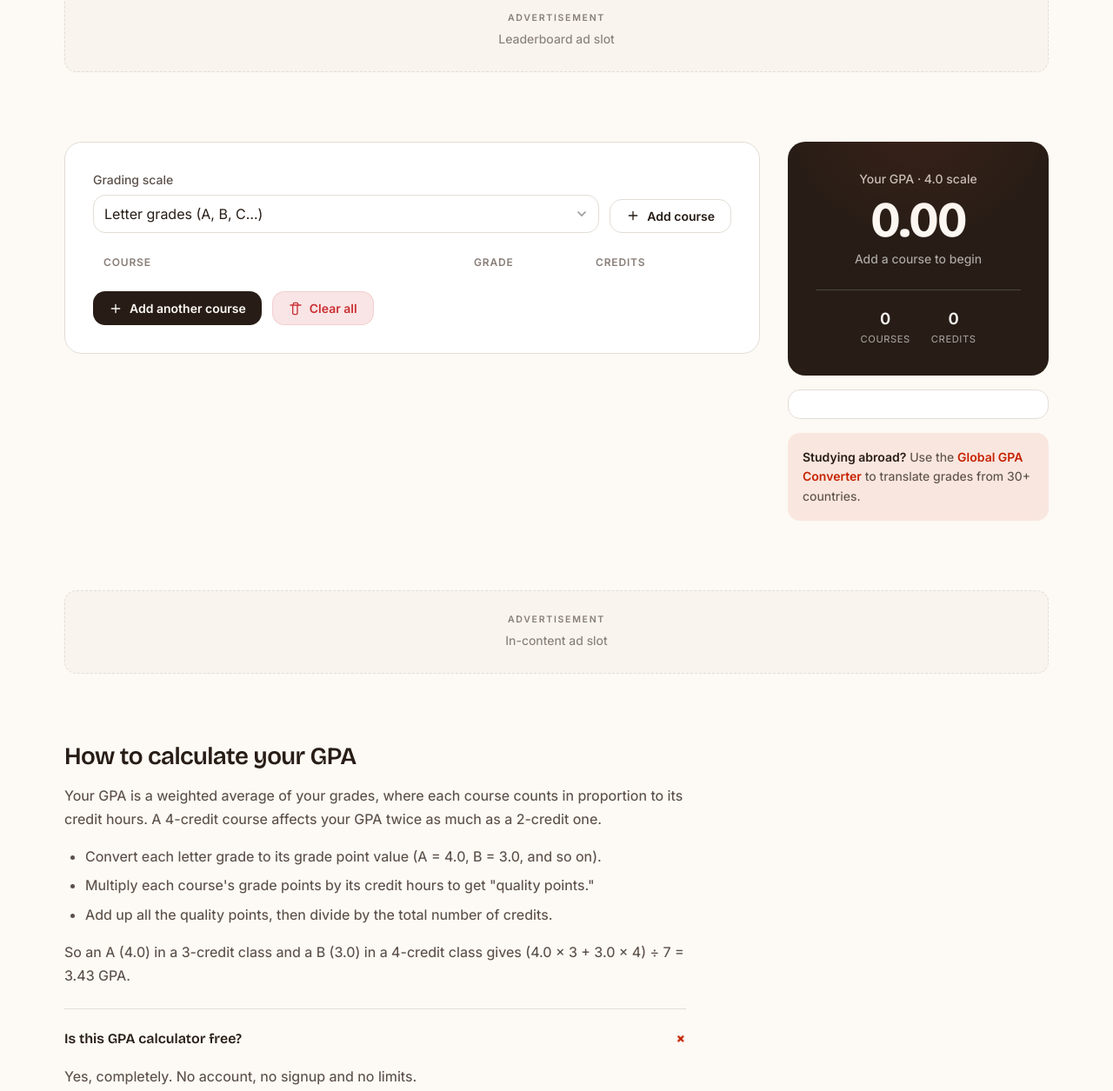
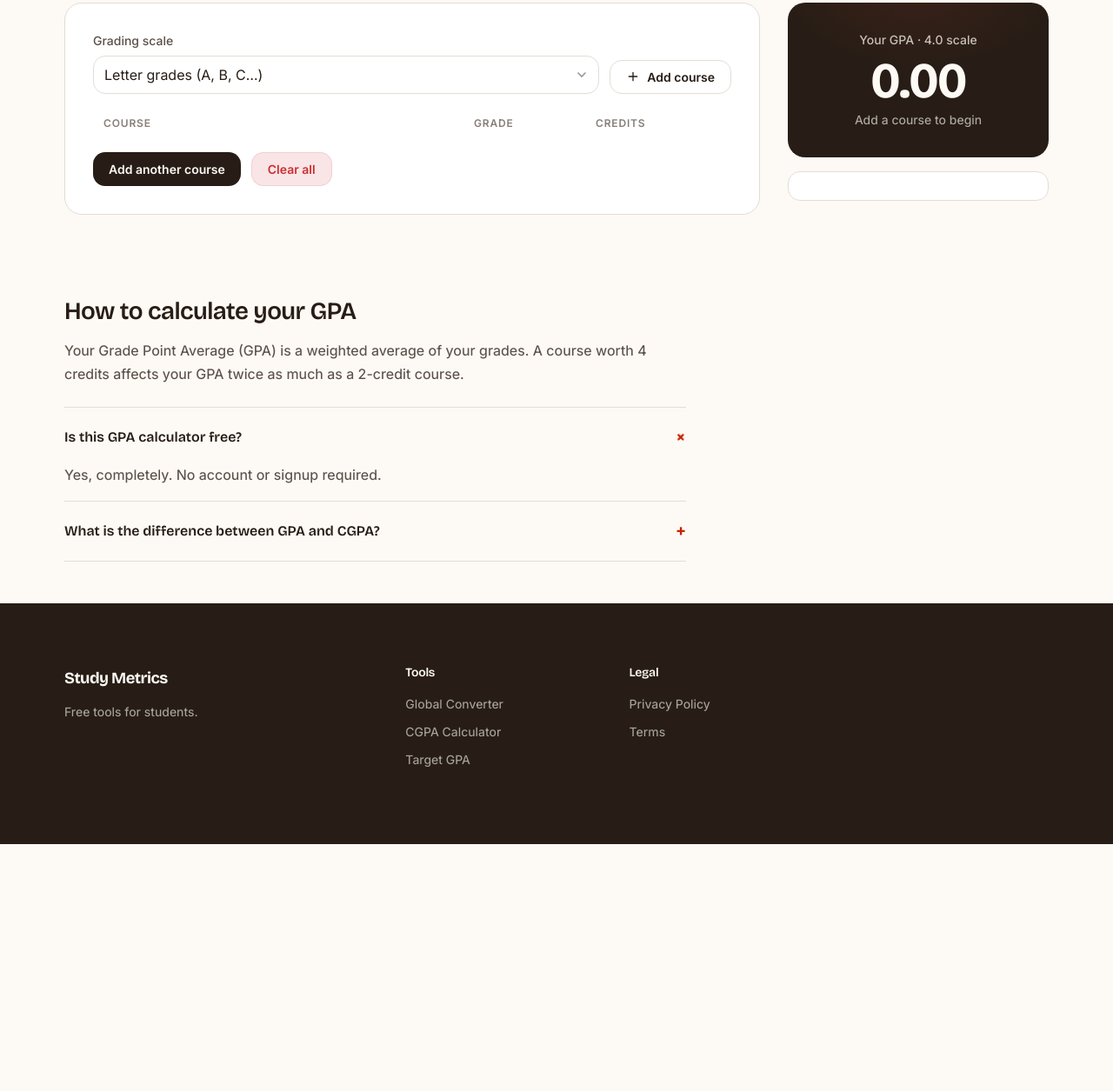
Before and after one commit to qazianwaar1996-prog/study-metrics, a plain HTML site: page gpa.html in a window 1280 px wide. Shown: the part 363-1618 px from the top of the page at 87% size. After the commit the page ends 1334 px from the top, so only its background shows below. Drawn offline with nearby package versions, Linux system fonts and the light colour scheme.

Commit message:
Update gpa.html

```diff
--- a/gpa.html
+++ b/gpa.html
@@ -5,27 +5,11 @@
 <meta name="viewport" content="width=device-width, initial-scale=1.0">
 <title>GPA Calculator — Study Metrics</title>
 <meta name="description" content="Free GPA calculator. Add your courses, grades and credit hours to instantly calculate your weighted grade point average on the 4.0 scale. No signup.">
-<link rel="canonical" href="https://studymetrics.app/gpa.html">
 <link rel="icon" type="image/svg+xml" href="images/favicon.svg">
-<link rel="icon" type="image/png" href="images/favicon.png">
-<link rel="apple-touch-icon" href="images/favicon.png">
-<meta property="og:type" content="website">
-<meta property="og:site_name" content="Study Metrics">
-<meta property="og:title" content="GPA Calculator — Study Metrics">
-<meta property="og:description" content="Free weighted GPA calculator on the 4.0 scale. No signup, no limits.">
-<meta property="og:url" content="https://studymetrics.app/gpa.html">
-<meta property="og:image" content="https://studymetrics.app/images/og-image.png">
-<meta name="twitter:card" content="summary_large_image">
-<meta name="twitter:title" content="GPA Calculator — Study Metrics">
-<meta name="twitter:description" content="Free weighted GPA calculator. No signup.">
-<meta name="twitter:image" content="https://studymetrics.app/images/og-image.png">
-<script type="application/ld+json">
-{"@context":"https://schema.org","@type":"FAQPage","mainEntity":[{"@type":"Question","name":"Is this GPA calculator free?","acceptedAnswer":{"@type":"Answer","text":"Yes, completely. Every tool on Study Metrics is free to use with no account, no signup and no limits."}},{"@type":"Question","name":"Does my data get saved or sent anywhere?","acceptedAnswer":{"@type":"Answer","text":"No. All calculations happen right in your browser. Your courses and grades never leave your device."}},{"@type":"Question","name":"What's the difference between GPA and CGPA?","acceptedAnswer":{"@type":"Answer","text":"GPA usually refers to a single term, while CGPA rolls up every semester of your degree."}}]}
-</script>
+<link rel="stylesheet" href="css/style.css">
 <link rel="preconnect" href="https://fonts.googleapis.com">
 <link rel="preconnect" href="https://fonts.gstatic.com" crossorigin>
 <link href="https://fonts.googleapis.com/css2?family=Bricolage+Grotesque:opsz,wght@12..96,500;12..96,600;12..96,700&family=Inter:wght@400;450;500;600&display=swap" rel="stylesheet">
-<link rel="stylesheet" href="css/style.css">
 </head>
 <body>
 <header class="site-head">
@@ -35,6 +19,7 @@
     <div class="nav-cta"><a href="index.html#tools" class="btn btn-ghost">All tools</a><button class="menu-toggle" id="menuToggle" aria-label="Menu"><svg viewBox="0 0 24 24" fill="none" stroke="currentColor" stroke-width="2" stroke-linecap="round"><path d="M4 6h16M4 12h16M4 18h16"/></svg></button></div>
   </div>
 </header>
+
 <section class="tool-head">
   <div class="grid-bg"></div>
   <div class="wrap">
@@ -43,7 +28,7 @@
     <p>Add your courses, pick each grade and enter the credit hours. Your weighted GPA updates instantly on the 4.0 scale.</p>
   </div>
 </section>
-<div class="ad-slot" aria-hidden="true"><div class="ad-inner"><span class="tag">Advertisement</span><span class="hint">Leaderboard ad slot</span></div></div>
+
 <div class="wrap">
   <div class="tool-layout">
     <div class="calc-main">
@@ -60,8 +45,8 @@
           <div id="rows"></div>
         </div>
         <div class="calc-actions">
-          <button class="btn btn-primary" id="addRow2"><svg viewBox="0 0 24 24" fill="none" stroke="currentColor" stroke-width="2" stroke-linecap="round"><path d="M12 5v14M5 12h14"/></svg>Add another course</button>
-          <button class="btn btn-danger" id="clearAll"><svg viewBox="0 0 24 24" fill="none" stroke="currentColor" stroke-width="2" stroke-linecap="round"><path d="M3 6h18M8 6V4a2 2 0 0 1 2-2h4a2 2 0 0 1 2 2v2m-9 0v14a2 2 0 0 0 2 2h4a2 2 0 0 0 2-2V6"/></svg>Clear all</button>
+          <button class="btn btn-primary" id="addRow2">Add another course</button>
+          <button class="btn btn-danger" id="clearAll">Clear all</button>
         </div>
       </div>
     </div>
@@ -70,38 +55,33 @@
         <div class="label">Your GPA · 4.0 scale</div>
         <div class="gpa-big tnum" id="gpaOut">0.00</div>
         <div class="gpa-sub" id="gpaLetter">Add a course to begin</div>
-        <div class="gpa-meta"><div><div class="n tnum" id="mCourses">0</div><div class="l">Courses</div></div><div><div class="n tnum" id="mCredits">0</div><div class="l">Credits</div></div></div>
       </div>
       <div class="scale-note" id="scaleNote"></div>
-      <div class="scale-note" style="background:var(--accent-dim);border-color:transparent"><b>Studying abroad?</b> Use the <a href="gpa-converter.html" style="color:var(--accent-strong);font-weight:600">Global GPA Converter</a> to translate grades from 30+ countries.</div>
     </div>
   </div>
 </div>
-<div class="ad-slot" aria-hidden="true"><div class="ad-inner"><span class="tag">Advertisement</span><span class="hint">In-content ad slot</span></div></div>
+
 <div class="wrap">
   <div class="prose">
     <h2>How to calculate your GPA</h2>
-    <p>Your GPA is a weighted average of your grades, where each course counts in proportion to its credit hours. A 4-credit course affects your GPA twice as much as a 2-credit one.</p>
-    <ul><li>Convert each letter grade to its grade point value (A = 4.0, B = 3.0, and so on).</li><li>Multiply each course's grade points by its credit hours to get "quality points."</li><li>Add up all the quality points, then divide by the total number of credits.</li></ul>
-    <p>So an A (4.0) in a 3-credit class and a B (3.0) in a 4-credit class gives (4.0 × 3 + 3.0 × 4) ÷ 7 = 3.43 GPA.</p>
+    <p>Your Grade Point Average (GPA) is a weighted average of your grades. A course worth 4 credits affects your GPA twice as much as a 2-credit course.</p>
     <div class="faq">
-      <details open><summary>Is this GPA calculator free?</summary><p>Yes, completely. No account, no signup and no limits.</p></details>
-      <details><summary>Does my data get saved or sent anywhere?</summary><p>No. All calculations happen in your browser. Your grades never leave your device.</p></details>
-      <details><summary>What's the difference between GPA and CGPA?</summary><p>GPA is a single term; CGPA rolls up every semester. Use our <a href="cgpa.html">CGPA Calculator</a> for the cumulative version.</p></details>
+      <details open><summary>Is this GPA calculator free?</summary><p>Yes, completely. No account or signup required.</p></details>
+      <details><summary>What is the difference between GPA and CGPA?</summary><p>GPA is for one term/semester. CGPA is cumulative for your whole degree.</p></details>
     </div>
   </div>
 </div>
+
 <footer class="foot">
   <div class="wrap">
     <div class="foot-grid">
-      <div class="foot-brand"><a href="index.html" class="logo"><span class="logo-mark"><span class="logo-dot"></span></span>Study&nbsp;Metrics</a><p>A free, growing collection of fast, focused tools for students. No accounts, no clutter.</p></div>
-      <div class="foot-col"><h4>Tools</h4><a href="gpa-converter.html">Global GPA Converter</a><a href="gpa.html">GPA Calculator</a><a href="cgpa.html">CGPA Calculator</a><a href="target-gpa.html">Target GPA</a><a href="grade-calculator.html">Grade Calculator</a></div>
-      <div class="foot-col"><h4>Company</h4><a href="about.html">About</a><a href="blog.html">Blog</a><a href="contact.html">Contact</a></div>
-      <div class="foot-col"><h4>Legal</h4><a href="privacy-policy.html">Privacy Policy</a><a href="terms-and-conditions.html">Terms & Conditions</a><a href="disclaimer.html">Disclaimer</a></div>
+      <div class="foot-brand"><a href="index.html" class="logo">Study Metrics</a><p>Free tools for students.</p></div>
+      <div class="foot-col"><h4>Tools</h4><a href="gpa-converter.html">Global Converter</a><a href="cgpa.html">CGPA Calculator</a><a href="target-gpa.html">Target GPA</a></div>
+      <div class="foot-col"><h4>Legal</h4><a href="privacy-policy.html">Privacy Policy</a><a href="terms-and-conditions.html">Terms</a></div>
     </div>
-    <div class="foot-bottom"><span>© 2026 Study Metrics. All rights reserved.</span><span>Free tools for students, worldwide.</span></div>
   </div>
 </footer>
+
 <script src="js/script.js"></script>
 <script src="js/gpa.js"></script>
 </body>
```
